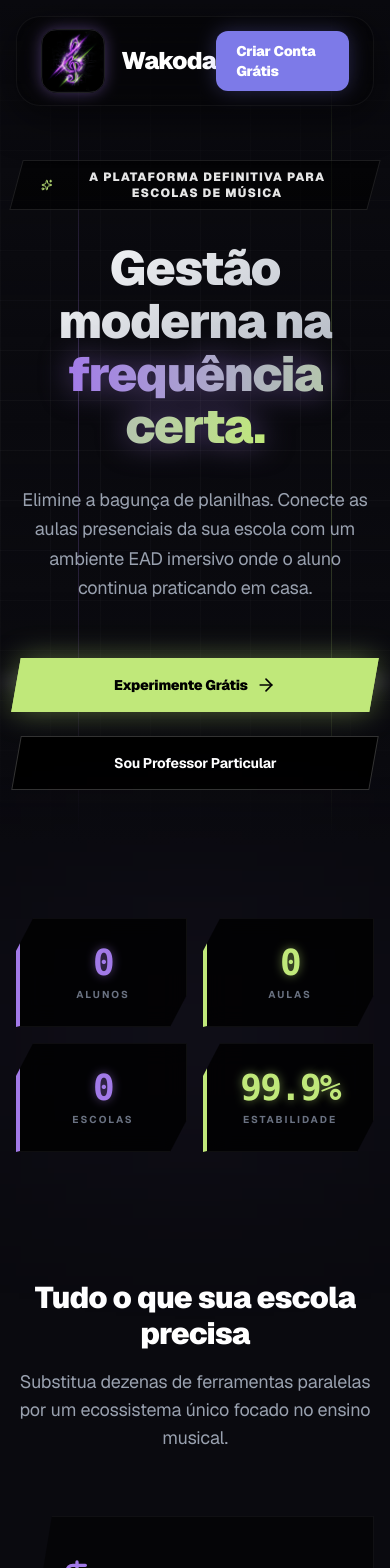
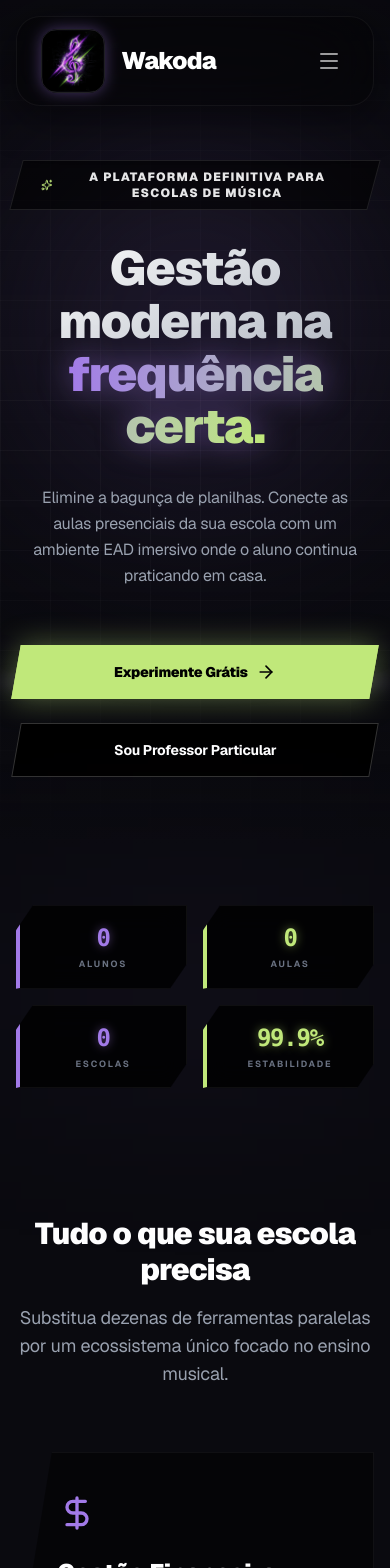
Before and after one commit to guilhermewacilikiw-svg/gertor_de_aulas, a Next.js app: page / in a window 390 px wide. Shown: the top 1568 px of the page. Built offline with nearby package versions, Linux system fonts and the light colour scheme; no server answers; the database is empty.

Commit message:
Fix de sintaxe no menu

```diff
--- a/src/app/(marketing)/page.tsx
+++ b/src/app/(marketing)/page.tsx
@@ -56,8 +56,10 @@ export default async function LandingPage() {
         <div className="absolute inset-0 cyber-grid"></div>
         <div className="absolute inset-0 bg-gradient-to-b from-[#0a0a0f] via-transparent to-[#0a0a0f]"></div>
         <div className="absolute top-0 w-full h-[5px] bg-[#A27AE8]/30 blur-sm animate-[scanline_8s_linear_infinite]"></div>
-        <div className="absolute top-0 right-[15%] w-[1px] h-full bg-gradient-to-b from-transparent via-[#C0E87A]/30 to-transparent"></div>
-        <div className="absolute top-0 left-[20%] w-[1px] h-full bg-gradient-to-b from-transparent via-[#A27AE8]/30 to-transparent"></div>
+        <div className="absolute top-0 right-[15%] w-[1px] h-full bg-gradient-to-b from-transparent via-[#C0E87A]/30 to-transparent hidden sm:block"></div>
+        <div className="absolute top-0 left-[20%] w-[1px] h-full bg-gradient-to-b from-transparent via-[#A27AE8]/30 to-transparent hidden sm:block"></div>
+        {/* Mobile Ambient Glow */}
+        <div className="absolute top-[20%] left-1/2 -translate-x-1/2 w-[80vw] h-[80vw] bg-[#A27AE8]/20 rounded-full blur-[120px] sm:hidden"></div>
       </div>
 
       {/* HERO SECTION */}
@@ -98,7 +100,7 @@ export default async function LandingPage() {
             </span>
           </h1>
 
-          <p className="text-lg sm:text-xl text-gray-400 max-w-2xl mx-auto leading-relaxed">
+          <p className="text-base sm:text-xl text-gray-400 max-w-2xl mx-auto leading-relaxed px-4">
             Elimine a bagunça de planilhas. Conecte as aulas presenciais da sua escola com um ambiente EAD imersivo onde o aluno continua praticando em casa.
           </p>
 
@@ -133,9 +135,9 @@ export default async function LandingPage() {
             { label: 'Escolas', value: formatNumber(totalSchools), color: '#A27AE8' },
             { label: 'Estabilidade', value: '99.9%', color: '#C0E87A' }
           ].map((stat, idx) => (
-            <div key={idx} className="group bg-black/80 backdrop-blur-md border border-white/5 border-l-4 p-6 text-center hover:bg-white/5 transition-all duration-300 hover:-translate-y-1 hover:shadow-[0_0_20px_rgba(255,255,255,0.05)] cursor-default cyber-clip" style={{ borderLeftColor: stat.color }}>
-              <h3 className="text-4xl font-black mb-1 font-mono tracking-tighter" style={{ color: stat.color, textShadow: `0 0 10px ${stat.color}80` }}>{stat.value}</h3>
-              <p className="text-[10px] font-bold text-gray-500 uppercase tracking-[0.2em]">{stat.label}</p>
+            <div key={idx} className="group bg-black/80 backdrop-blur-md border border-white/5 border-l-4 p-4 sm:p-6 text-center hover:bg-white/5 transition-all duration-300 hover:-translate-y-1 hover:shadow-[0_0_20px_rgba(255,255,255,0.05)] cursor-default cyber-clip" style={{ borderLeftColor: stat.color }}>
+              <h3 className="text-2xl sm:text-4xl font-black mb-1 font-mono tracking-tighter" style={{ color: stat.color, textShadow: `0 0 10px ${stat.color}80` }}>{stat.value}</h3>
+              <p className="text-[9px] sm:text-[10px] font-bold text-gray-500 uppercase tracking-[0.2em]">{stat.label}</p>
             </div>
           ))}
         </div>
--- a/src/components/layout/Navbar.tsx
+++ b/src/components/layout/Navbar.tsx
@@ -1,8 +1,13 @@
+'use client';
+
+import { useState } from 'react';
 import Link from 'next/link';
 import Image from 'next/image';
-import { Music } from 'lucide-react';
+import { Menu, X } from 'lucide-react';
 
 export function Navbar() {
+  const [isOpen, setIsOpen] = useState(false);
+
   return (
     <nav className="fixed top-0 left-0 right-0 z-50 p-4 animate-in fade-in slide-in-from-top-4 duration-700">
       <div className="max-w-6xl mx-auto bg-black/40 backdrop-blur-2xl border border-white/5 rounded-3xl p-3 px-6 flex items-center justify-between shadow-[0_10px_40px_rgba(0,0,0,0.5)] transition-all hover:bg-black/60">
@@ -19,14 +24,34 @@ export function Navbar() {
         </div>
 
         <div className="flex items-center gap-3">
-          <Link href="/login" className="text-sm font-bold text-white hover:text-[#7D7AE8] transition-colors hidden sm:block">
+          <Link href="/login" className="text-sm font-bold text-white hover:text-[#7D7AE8] transition-colors hidden md:block">
             Entrar
           </Link>
-          <Link href="/cadastro" className="px-5 py-2.5 rounded-xl bg-[#7D7AE8] hover:bg-[#A27AE8] text-white text-sm font-black transition-all shadow-[0_0_20px_rgba(125,122,232,0.3)] hover:shadow-[0_0_40px_rgba(125,122,232,0.6)] hover:-translate-y-1 hover:scale-105 active:scale-95">
+          <Link href="/cadastro" className="px-5 py-2.5 rounded-xl bg-[#7D7AE8] hover:bg-[#A27AE8] text-white text-sm font-black transition-all shadow-[0_0_20px_rgba(125,122,232,0.3)] hover:shadow-[0_0_40px_rgba(125,122,232,0.6)] hidden sm:block">
             Criar Conta Grátis
           </Link>
+          <button
+            className="md:hidden p-2 text-white/60 hover:text-white ml-2"
+            onClick={() => setIsOpen(!isOpen)}
+          >
+            {isOpen ? <X className="w-6 h-6" /> : <Menu className="w-6 h-6" />}
+          </button>
         </div>
       </div>
+
+      {/* Mobile Menu */}
+      {isOpen && (
+        <div className="md:hidden absolute top-full left-0 right-0 mt-2 p-4 animate-in fade-in slide-in-from-top-2">
+          <div className="bg-[#12121A] border border-white/10 rounded-2xl p-4 flex flex-col gap-4 shadow-2xl">
+            <Link href="/#recursos" onClick={() => setIsOpen(false)} className="text-sm font-bold text-gray-300 hover:text-white p-2">Recursos</Link>
+            <Link href="/#metodologia" onClick={() => setIsOpen(false)} className="text-sm font-bold text-gray-300 hover:text-white p-2 border-b border-white/10 pb-4">Metodologia</Link>
+            <Link href="/login" onClick={() => setIsOpen(false)} className="text-sm font-bold text-[#7D7AE8] p-2">Entrar na minha conta</Link>
+            <Link href="/cadastro" onClick={() => setIsOpen(false)} className="w-full text-center py-3 rounded-xl bg-[#7D7AE8] text-white text-sm font-black mt-2">
+              Criar Conta Grátis
+            </Link>
+          </div>
+        </div>
+      )}
     </nav>
   );
 }
```
